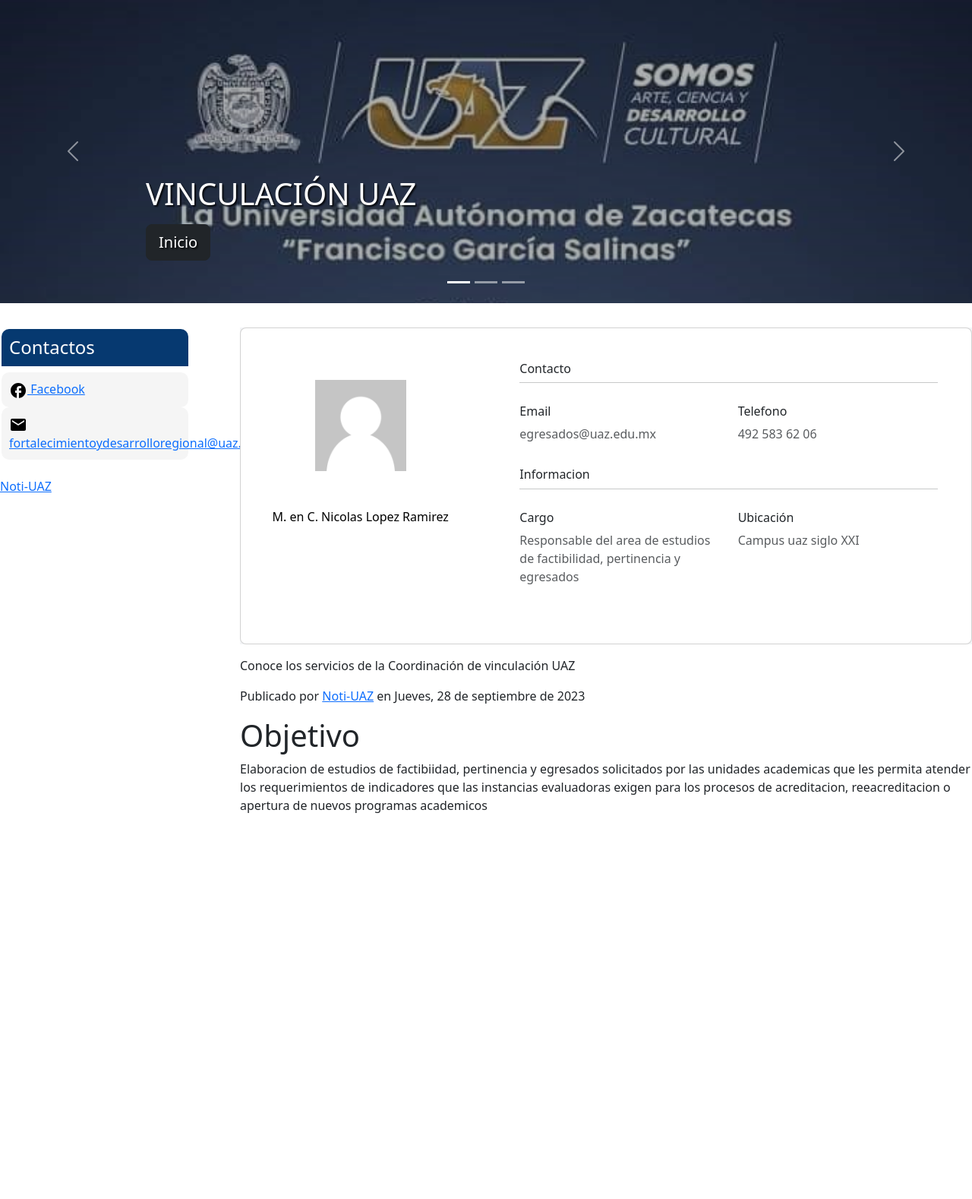
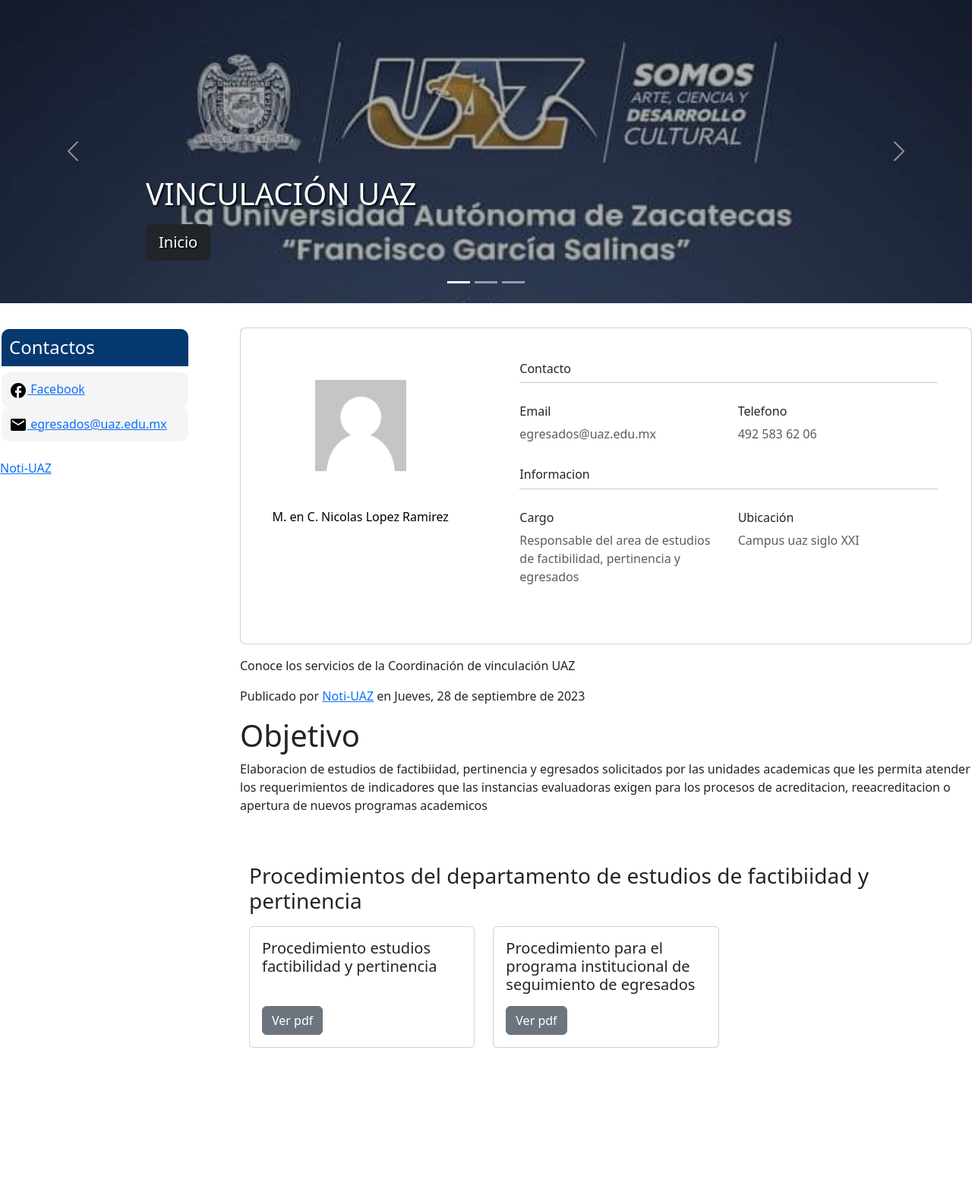
Before and after one commit to Roberto-PM2/Pagina_Vinculacion, a Django app: page /vinculacion/estudios_factibilidad/ in a window 1280 px wide. Shown: the part 181-1759 px from the top of the page at 76% size. Run offline with Django 4.2, Linux system fonts and the light colour scheme; some libraries are stand-ins or nearby versions.

Commit message:
nuevas oficinas

```diff
--- a/VinculacionSS/Vinculacion/vinculacion_web/templates/AreaAdministrativa.html
+++ b/VinculacionSS/Vinculacion/vinculacion_web/templates/AreaAdministrativa.html
@@ -251,7 +251,7 @@
             style="border-top-left-radius: .5rem; border-bottom-left-radius: .5rem;">
             <img src="{% static 'img/user_icon.jpg' %}"
               alt="Avatar" class="img-fluid my-5" style="width: 120px;" />
-              <p style="color: black;">I.Q. Ma. Gabriela Flores Santoyo</p>
+              <p style="color: black;">M.E. Maria. Gabriela Flores Santoyo</p>
               <p></p>
             <i class="far fa-edit mb-5"></i>
           </div>
--- a/VinculacionSS/Vinculacion/vinculacion_web/templates/Estudios_Factibilidad.html
+++ b/VinculacionSS/Vinculacion/vinculacion_web/templates/Estudios_Factibilidad.html
@@ -237,7 +237,7 @@
                   <path d="M0 0h24v24H0z" fill="none"/>
                   <path d="M20 4H4c-1.1 0-1.99.9-1.99 2L2 18c0 1.1.9 2 2 2h16c1.1 0 2-.9 2-2V6c0-1.1-.9-2-2-2zm0 4l-8 5-8-5V6l8 5 8-5v2z"/>
                 </svg>
-                fortalecimientoydesarrolloregional@uaz.edu.mx
+                egresados@uaz.edu.mx
               </a>
             </li>
           </ul>
@@ -317,6 +317,78 @@
         que les permita atender los requerimientos de indicadores que las instancias evaluadoras exigen
         para los procesos de acreditacion, reeacreditacion o apertura de nuevos programas academicos
       </p>
+
+      <!-- Lista servicios -->
+      <section class="pt-5 pb-5">
+        <div class="container">
+          <div class="row">
+            <div class="col-12">
+              <h3 class="mb-3">Procedimientos del departamento de estudios de factibiidad y pertinencia</h3>
+            </div>
+          </div>
+
+          <div class="row">
+            <div class="col-md-4 mb-3">
+              <div class="card h-100">
+                <div class="card-body d-flex flex-column justify-content-between">
+                  <h5 class="card-title">Procedimiento estudios factibilidad y pertinencia</h5>
+                  <p class="card-text"> </p>
+                  <div class="d-flex flex-row">
+
+                    <button type="button" class="btn btn-secondary" data-bs-toggle="modal" data-bs-target="#modal-pdf">Ver pdf</button>
+                  </div>
+                </div>
+              </div>
+            </div>
+
+            <div class="col-md-4 mb-3">
+              <div class="card h-100">
+                <div class="card-body">
+                  <h5 class="card-title">Procedimiento para el programa institucional de seguimiento de egresados</h5>
+                  <p class="card-text"> </p>
+
+                    <button type="button" class="btn btn-secondary" data-bs-toggle="modal" data-bs-target="#modal-pdf2">Ver pdf</button>
+
+                </div>
+              </div>
+            </div>
+          </div>
+        </div>
+      </section>
+
+      <div class="modal fade" id="modal-pdf" tabindex="-1" aria-labelledby="modal-pdf-label" aria-hidden="true">
+        <div class="modal-dialog" style="max-width: 80%; height: 100%;">
+          <div class="modal-content">
+            <div class="modal-header">
+              <h5 class="modal-title" id="modal-pdf-label">Tutorial</h5>
+              <button type="button" class="btn-close" data-bs-dismiss="modal" aria-label="Close"></button>
+            </div>
+            <div class="modal-body">
+              <iframe id="pdf-iframe" src="{% static 'docs/PD-SAC.05-02 PROCEDIMIENTO ESTUDIOS DE FACTIBILIDAD Y PERTINENCIA EDUCATIVA.pdf' %}" frameborder="0" style="width: 100%; height: 800;"></iframe>
+            </div>
+            <div class="modal-footer">
+              <button type="button" class="btn btn-secondary" data-bs-dismiss="modal">Cerrar</button>
+            </div>
+          </div>
+        </div>
+      </div>
+
+      <div class="modal fade" id="modal-pdf2" tabindex="-1" aria-labelledby="modal-pdf-label" aria-hidden="true">
+        <div class="modal-dialog" style="max-width: 80%; height: 100%;">
+          <div class="modal-content">
+            <div class="modal-header">
+              <h5 class="modal-title" id="modal-pdf-label">Tutorial</h5>
+              <button type="button" class="btn-close" data-bs-dismiss="modal" aria-label="Close"></button>
+            </div>
+            <div class="modal-body">
+              <iframe id="pdf-iframe" src="{% static 'docs/PD-SAC.05-01 PROCEDIMIENTO PARA EL PROGRAMA INSTITUCIONAL DE SEGUIMIENTO DE EGRESADOS.pdf' %}" frameborder="0" style="width: 100%; height: 800;"></iframe>
+            </div>
+            <div class="modal-footer">
+              <button type="button" class="btn btn-secondary" data-bs-dismiss="modal">Cerrar</button>
+            </div>
+          </div>
+        </div>
+      </div>
     </div>
   </div>
   <div id="footer"></div>
--- a/VinculacionSS/Vinculacion/vinculacion_web/templates/MainPage copy.html
+++ b/VinculacionSS/Vinculacion/vinculacion_web/templates/MainPage copy.html
@@ -641,7 +641,7 @@
 
                           </div>
                       </div>
-                      <!-- parte 3 -->
+
 
 
                     </div>
--- a/VinculacionSS/Vinculacion/vinculacion_web/templates/SectorProductivo.html
+++ b/VinculacionSS/Vinculacion/vinculacion_web/templates/SectorProductivo.html
@@ -297,7 +297,7 @@
                   </div>
                   <div class="col-6 mb-3">
                     <h6>Telefono</h6>
-                    <p class="text-muted">492 92 407 21</p>
+                    <p class="text-muted">492 115 20 48</p>
                   </div>
                 </div>
                 <h6>Informacion</h6>
```
Also changed, not shown: VinculacionSS/Vinculacion/vinculacion_web/templates/MainPage.html (+13 -10 lines), VinculacionSS/Vinculacion/static/img/LogoEceuaz.png (added), VinculacionSS/Vinculacion/static/img/UAZentrada.jpg, VinculacionSS/Vinculacion/static/img/banner1.png (deleted), VinculacionSS/Vinculacion/static/img/bannerBueno.png (deleted), VinculacionSS/Vinculacion/static/img/bolsaTlogo2.png (added), VinculacionSS/Vinculacion/static/img/cap_logo2.png (added), VinculacionSS/Vinculacion/static/img/cap_logo2a.png (added), VinculacionSS/Vinculacion/static/img/edificio_vinculacion.jpg, VinculacionSS/Vinculacion/static/img/fondo.png (deleted), VinculacionSS/Vinculacion/static/img/logoEceuaz3.jpg (renamed from VinculacionSS/Vinculacion/static/img/logoEceuaz.jpg), 4 other files.
